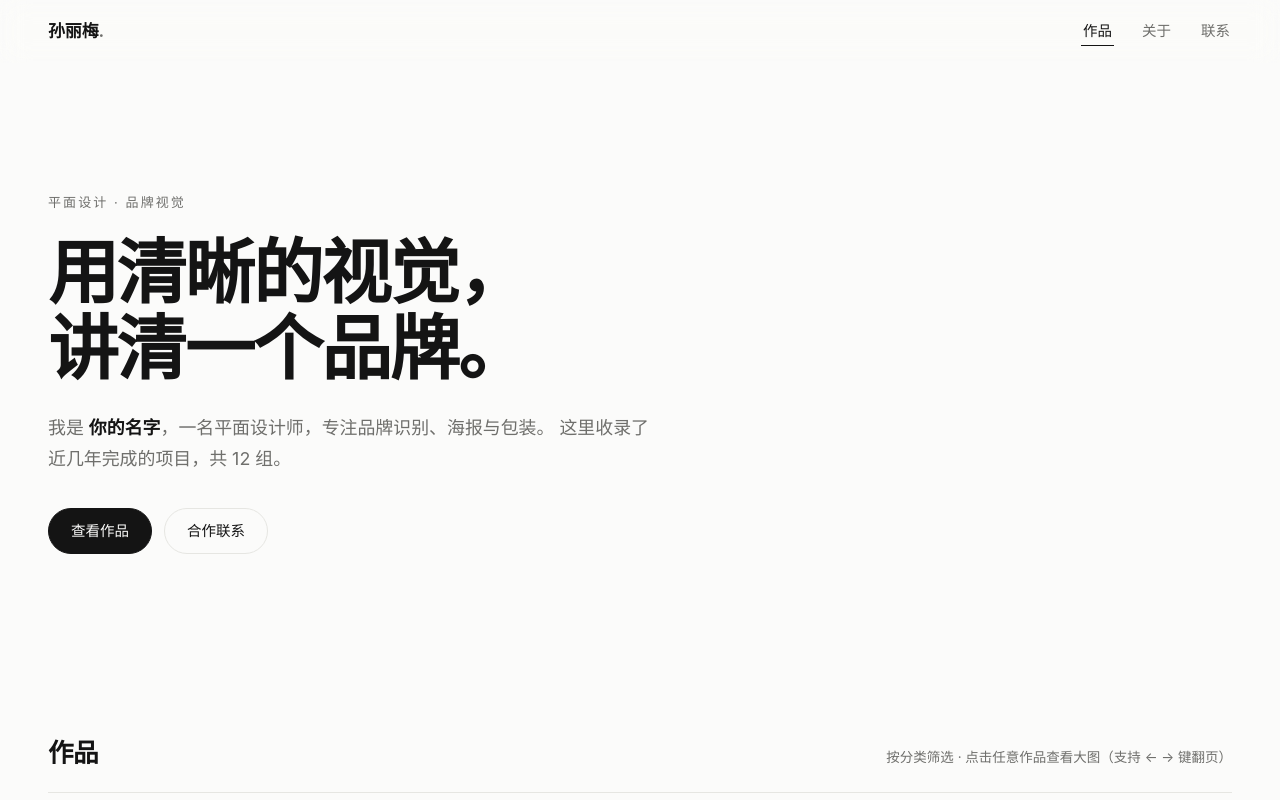
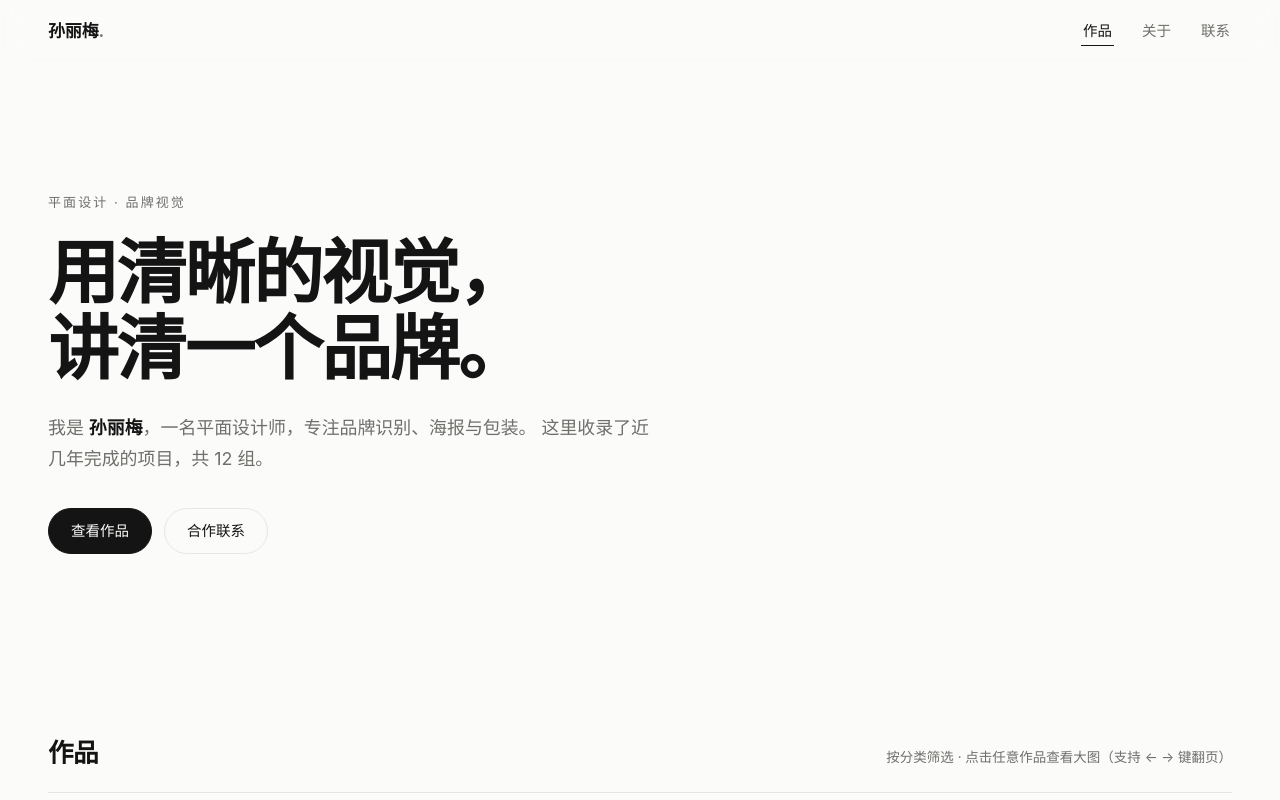
Before and after one commit to huan2624/MyProduct, a plain HTML site: page index.html in a window 1280 px wide. Shown: the top 800 px of the page. Drawn offline with Linux system fonts and the light colour scheme.

Commit message:
Update index.html

```diff
--- a/index.html
+++ b/index.html
@@ -42,7 +42,7 @@
     <h1 class="hero__title">用清晰的视觉，<br />讲清一个品牌。</h1>
     <!-- ✏️ 自我介绍，两三句就够 -->
     <p class="hero__lede">
-      我是 <strong>你的名字</strong>，一名平面设计师，专注品牌识别、海报与包装。
+      我是 <strong>孙丽梅</strong>，一名平面设计师，专注品牌识别、海报与包装。
       这里收录了近几年完成的项目，共 <span id="workCount">—</span> 组。
     </p>
     <div class="hero__actions">
```
